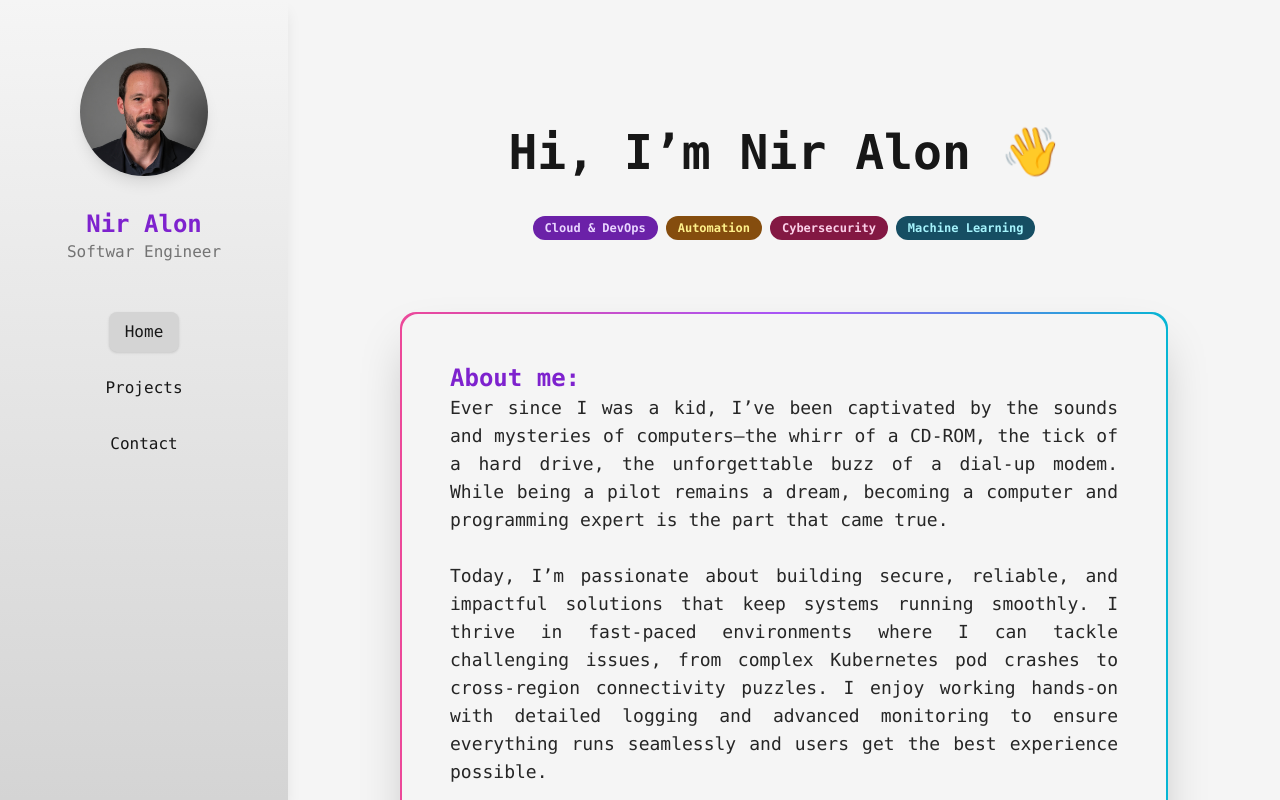
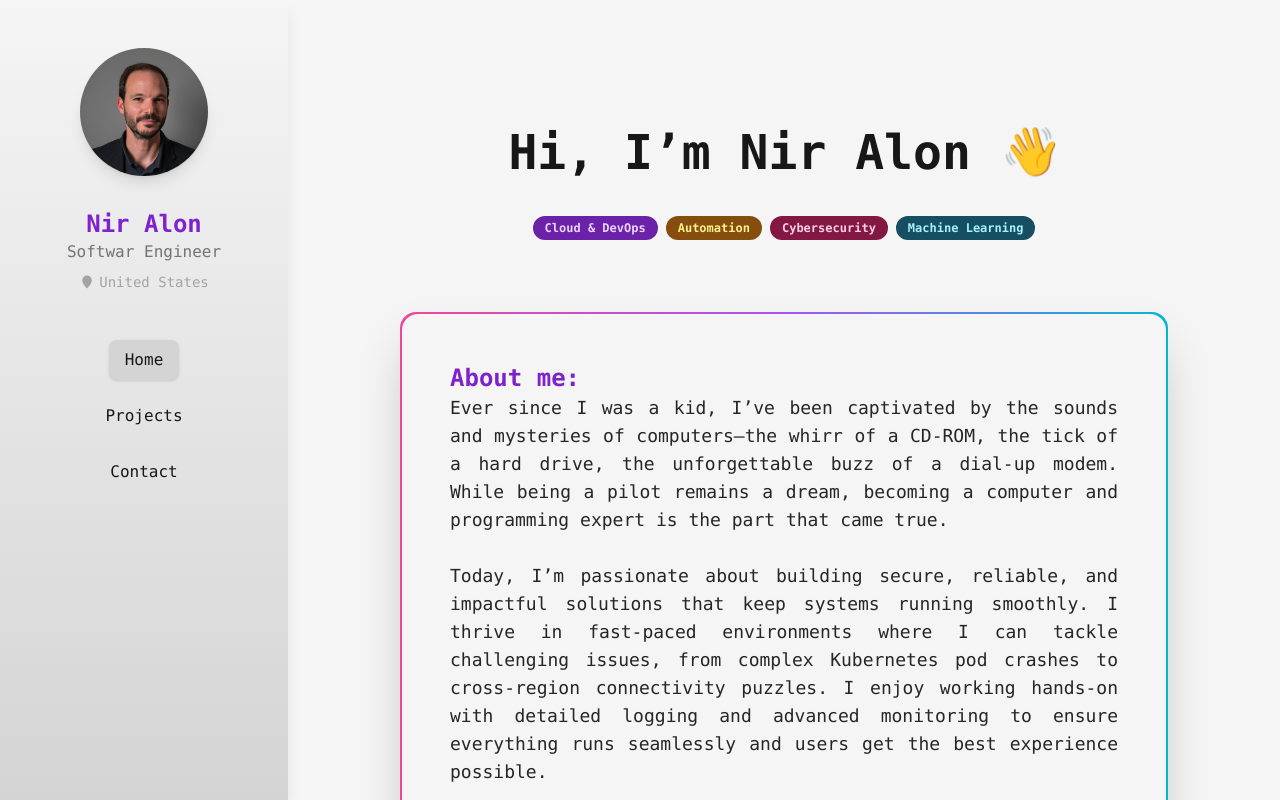
Before and after one commit to NirAlon/niralon.github.io, a React (Create React App) app: page / in a window 1280 px wide. Shown: the top 800 px of the page. Built offline with nearby package versions, Linux system fonts and the light colour scheme.

Commit message:
location

```diff
--- a/src/App.js
+++ b/src/App.js
@@ -117,6 +117,12 @@ function App() {
         <div className="mb-8 text-center">
           <div className="font-bold text-purple-700 dark:text-purple-400 text-2xl font-mono">Nir Alon</div>
           <div className="text-neutral-500 dark:text-neutral-400 text-base font-mono">Softwar Engineer</div>
+          <div className="text-neutral-400 dark:text-neutral-500 text-sm font-mono flex items-center justify-center mt-2">
+    <svg /* location icon here, optional */ className="w-4 h-4 mr-1 inline-block" fill="currentColor" viewBox="0 0 20 20">
+      <path d="M10 2a6 6 0 016 6c0 4-6 10-6 10S4 12 4 8a6 6 0 016-6zm0 8a2 2 0 110-4 2 2 0 010 4z"/>
+    </svg>
+    United States
+  </div>
         </div>
         {SECTIONS.map(({ id, label }) => (
           <ScrollLink
```
